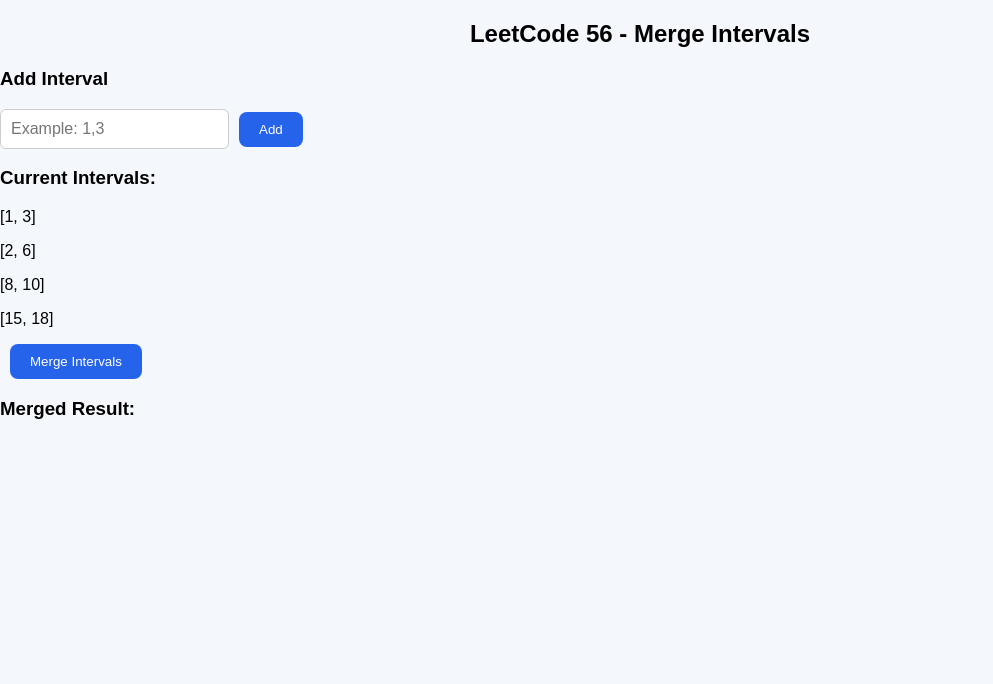
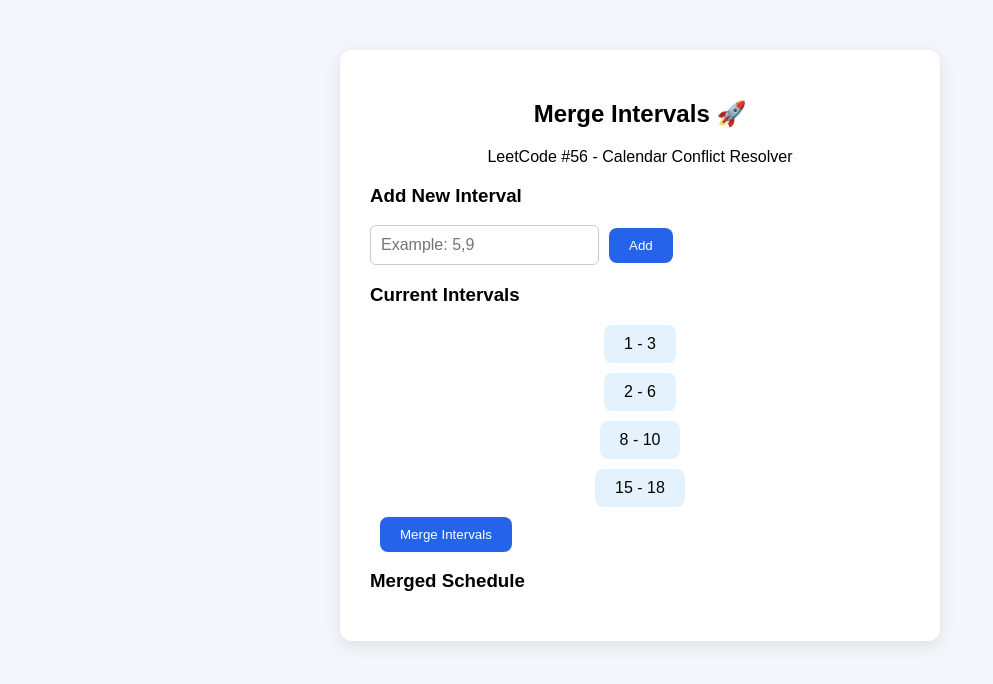
Before and after one commit to VanshTuteja15/Leetcode_56, a React (Create React App) app: page / in a window 1280 px wide. Shown: the top 684 px of the page, without its empty margins (0-993 px from the left). Built offline with nearby package versions, Linux system fonts and the light colour scheme.

Commit message:
Updating the interval and merge files

```diff
--- a/src/components/IntervalInput.jsx
+++ b/src/components/IntervalInput.jsx
@@ -49,21 +49,30 @@
 
 <div>
 
+
 <h3>
-                Add Interval
+Add New Interval
 </h3>
 
 
 <input
+
 type="text"
-                placeholder="Example: 1,3"
+
+placeholder="Example: 5,9"
+
 value={input}
+
 onChange={(e)=>setInput(e.target.value)}
+
 />
 
 
+
 <button onClick={handleAdd}>
+
 Add
+
 </button>
 
 
--- a/src/problems/MergeIntervals.jsx
+++ b/src/problems/MergeIntervals.jsx
@@ -41,12 +41,17 @@
 
     return (
 
-        <div>
+<div className="container">
 
 
 <h2>
-                LeetCode 56 - Merge Intervals
+Merge Intervals 🚀
 </h2>
+
+
+<p style={{textAlign:"center"}}>
+LeetCode #56 - Calendar Conflict Resolver
+</p>
 
 
 
@@ -57,17 +62,24 @@
 
 
 <h3>
-                Current Intervals:
+Current Intervals
 </h3>
-
 
 
 {
 intervals.map((interval,index)=>(
 
-                    <p key={index}>
-                        [{interval[0]}, {interval[1]}]
-                    </p>
+<div
+className="interval-card"
+key={index}
+>
+
+<span>
+{interval[0]} - {interval[1]}
+</span>
+
+
+</div>
 
 ))
 }
@@ -75,13 +87,16 @@
 
 
 <button onClick={handleMerge}>
+
 Merge Intervals
+
 </button>
 
 
 
+
 <h3>
-                Merged Result:
+Merged Schedule
 </h3>
 
 
@@ -89,9 +104,15 @@
 {
 mergedResult.map((interval,index)=>(
 
-                    <p key={index}>
-                        [{interval[0]}, {interval[1]}]
-                    </p>
+<div
+className="result"
+key={index}
+>
+
+{interval[0]} - {interval[1]}
+
+
+</div>
 
 ))
 }
```
Lines whose indentation alone changed are shown as unchanged.
